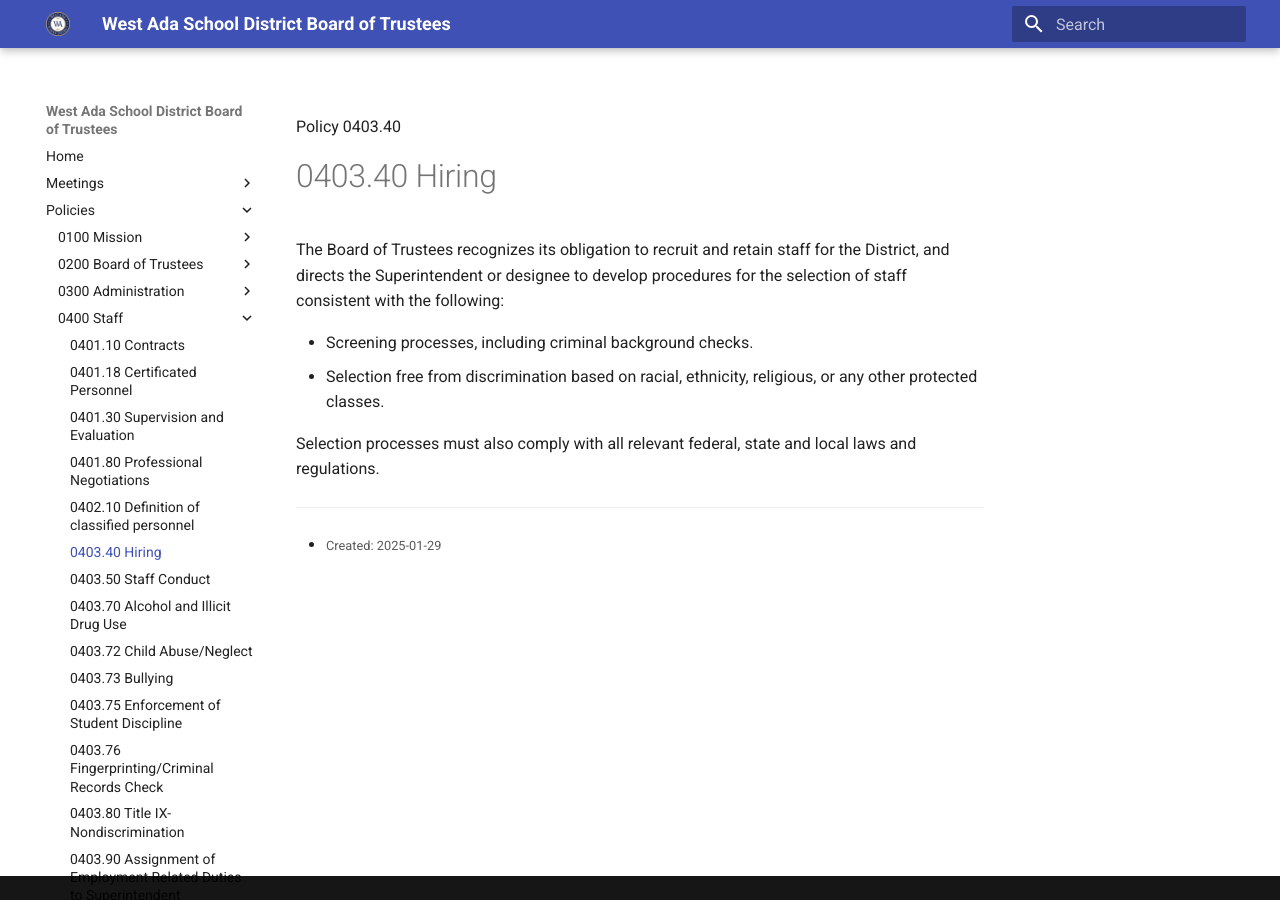
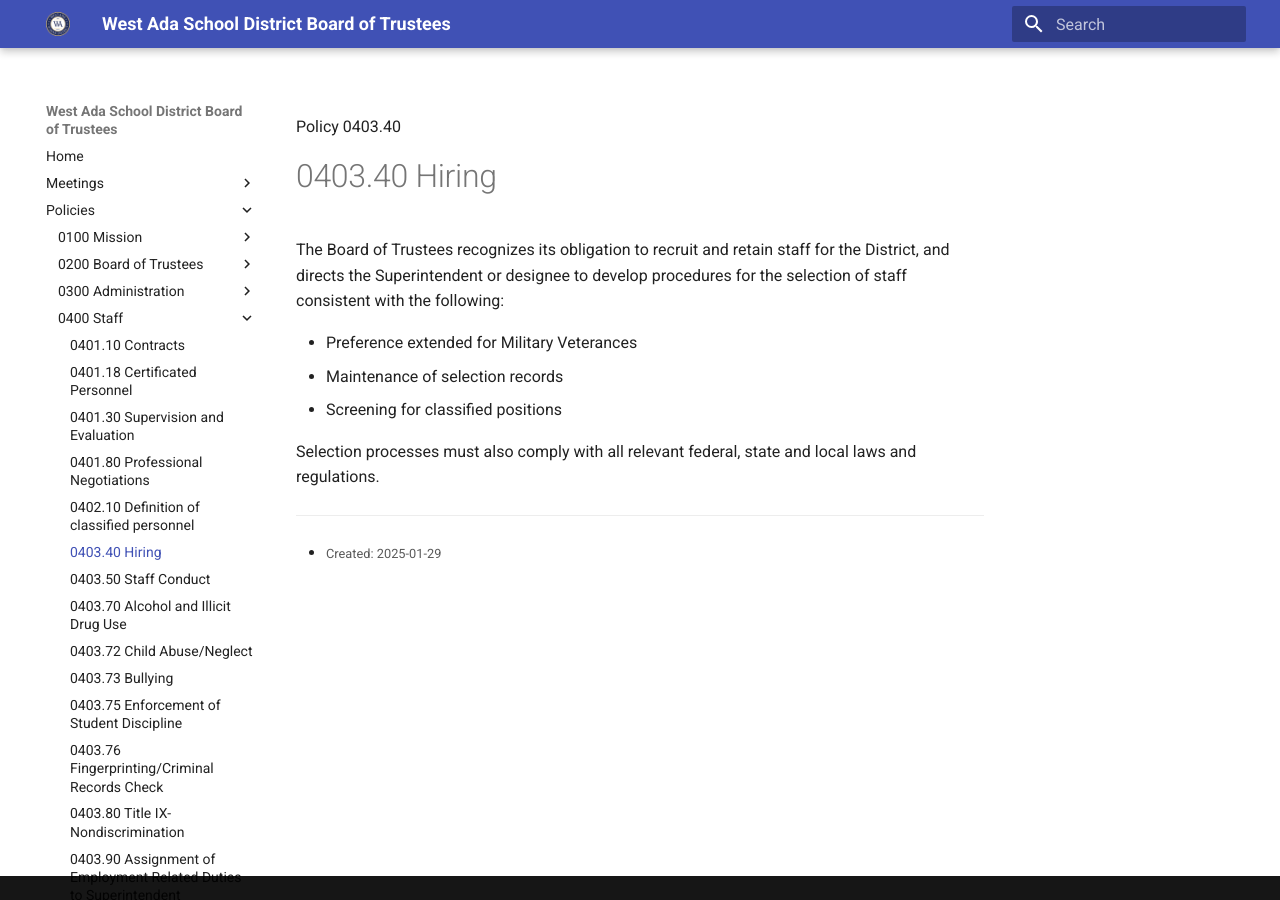
Before and after one commit to westada/section-400-hr-policy-review, an MkDocs documentation site: the page built from docs/policies/0400-Staff/0403.40.md, in a window 1280 px wide. Built offline with MkDocs 1.6.1 and Material for MkDocs 9.7.7, drawn with Linux system fonts in a browser that asks for light colours.

Commit message:
match bullets in 403.40 Hiring to current ARs
These bullets are expected evolve over time.  This update simply brings them into line with the current administrative regulations.

```diff
--- a/docs/policies/0400-Staff/0403.40.md
+++ b/docs/policies/0400-Staff/0403.40.md
@@ -7,7 +7,8 @@ statutory: True
 
 The Board of Trustees recognizes its obligation to recruit and retain staff for the District, and directs the Superintendent or designee to develop procedures for the selection of staff consistent with the following:
 
-- Screening processes, including criminal background checks.
-- Selection free from discrimination based on racial, ethnicity, religious, or any other protected classes.
+- Preference extended for Military Veterances
+- Maintenance of selection records
+- Screening for classified positions
 
 Selection processes must also comply with all relevant federal, state and local laws and regulations.
```
